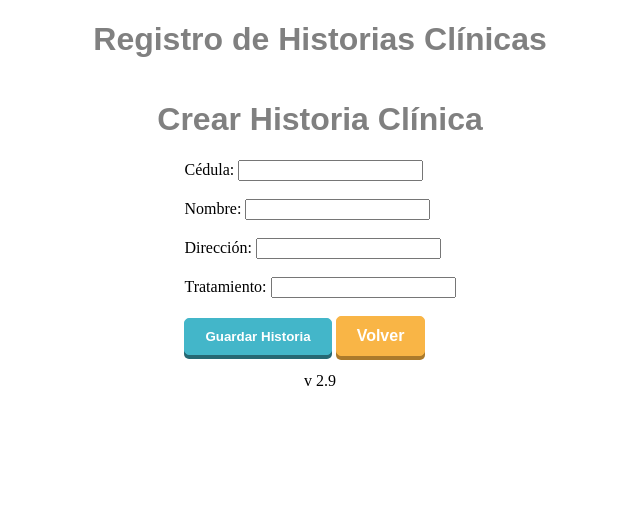
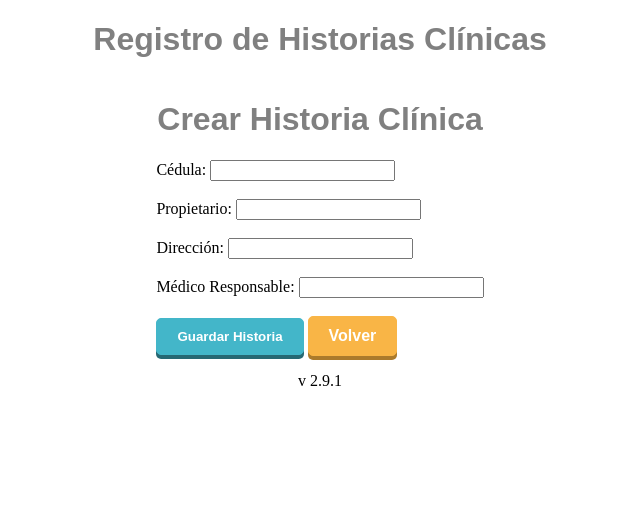
Before and after one commit to andrespallango/Gestor_Veterinaria_HistClinicas, a Flask app: page /nueva_historia in a window 1280 px wide. Shown: the part 304-816 px from the top of the page, without its empty margins (320-960 px from the left). Run offline with Flask 3, Linux system fonts and the light colour scheme.

Commit message:
Versión 2.9.1

```diff
--- a/app.py
+++ b/app.py
@@ -24,21 +24,20 @@ def nueva_historia():
 
     if request.method == 'POST':
         cedula = request.form['cedula']
-        nombre = request.form['nombre']
+        propietario = request.form['propietario']
         direccion = request.form['direccion']
-        tratamiento = request.form['tratamiento']
+        medico_responsable = request.form['medico_responsable']
 
         # Verifica que los campos obligatorios estén llenos
-        if not (cedula and nombre and direccion and tratamiento):
+        if not (cedula and propietario and direccion and medico_responsable):
             error_message = 'Por favor, llena todos los campos obligatorios.'
         else:
             cursor = mysql.get_db().cursor()
-            cursor.execute("INSERT INTO historia (cedula, nombre, direccion, tratamiento) VALUES (%s, %s, %s, %s)",
-                           (cedula, nombre, direccion, tratamiento))
+            cursor.execute("INSERT INTO historia (cedula, propietario, direccion, medico_responsable) VALUES (%s, %s, %s, %s)",
+                           (cedula, propietario, direccion, medico_responsable))
             mysql.get_db().commit()
             cursor.close()
 
-            flash('Historia creada exitosamente', 'success')
             return redirect(url_for('historia_creada'))
 
     return render_template('nueva_historia.html', error_message=error_message)
@@ -98,24 +97,24 @@ def editar_historia(id):
     if request.method == 'POST':
         id = request.form['id']
         cedula = request.form['cedula']
-        nombre = request.form['nombre']
+        propietario = request.form['propietario']
         direccion = request.form['direccion']
-        tratamiento = request.form['tratamiento']
+        medico_responsable = request.form['medico_responsable']
 
         cursor = mysql.get_db().cursor()
-        cursor.execute("UPDATE historia SET nombre = %s, direccion = %s, tratamiento = %s, cedula = %s WHERE id = %s",
-                       (nombre, direccion, tratamiento, cedula, id))
+        cursor.execute("UPDATE historia SET propietario = %s, direccion = %s, medico_responsable = %s, cedula = %s WHERE id = %s",
+                       (propietario, direccion, medico_responsable, cedula, id))
         mysql.get_db().commit()
         cursor.close()
 
-        flash('Los datos de la historia clínica han sido actualizados con éxito', 'success')
+
         return redirect(url_for('historia_actualizada'))
 
     return render_template('editar_historia.html', historia=historia)
 
 
 
-# Nueva ruta para mostrar la página de historia actualizada con éxitozz
+# Nueva ruta para mostrar la página de historia actualizada con éxito
 @app.route('/historia_actualizada')
 def historia_actualizada():
     return render_template('historia_actualizada.html')
--- a/templates/base.html
+++ b/templates/base.html
@@ -16,7 +16,7 @@
     {% block content %}{% endblock %}
     <!-- Pie de página -->
     <footer>
-        <p style="text-align: center;">v 2.9</p>
+        <p style="text-align: center;">v 2.9.1</p>
     </footer>
 </body>
 </html>
--- a/templates/editar_historia.html
+++ b/templates/editar_historia.html
@@ -13,9 +13,9 @@
     <form method="POST">
         <input type="hidden" name="id" value="{{ historia[0] if historia else '' }}">
         Cédula: <input type="text" name="cedula" value="{{ historia[2] if historia else '' }}" class="validate-input" required><br><br>
-        Nombre: <input type="text" name="nombre" value="{{ historia[1] if historia else '' }}" class="validate-input" required><br><br>
+        Propietario: <input type="text" name="propietario" value="{{ historia[1] if historia else '' }}" class="validate-input" required><br><br>
         Dirección: <input type="text" name="direccion" value="{{ historia[3] if historia else '' }}" class="validate-input" required><br><br>
-        Tratamiento: <input type="text" name="tratamiento" value="{{ historia[4] if historia else '' }}" class="validate-input" required><br><br>
+        Médico Responsable: <input type="text" name="medico_responsable" value="{{ historia[4] if historia else '' }}" class="validate-input" required><br><br>
 
         <!-- Botones dentro de un div para alinearlos -->
         <div class="button-container">
--- a/templates/nueva_historia.html
+++ b/templates/nueva_historia.html
@@ -11,9 +11,9 @@
     {% endwith %}
     <form method="POST" action="{{ url_for('nueva_historia') }}">
         Cédula: <input type="text" name="cedula" value="{{ request.form.cedula or '' }}" class="validate-input{{ ' error-field' if error_message }}" required><br><br>
-        Nombre: <input type="text" name="nombre" value="{{ request.form.nombre or '' }}" class="validate-input{{ ' error-field' if error_message }}" required><br><br>
+        Propietario: <input type="text" name="propietario" value="{{ request.form.propietario or '' }}" class="validate-input{{ ' error-field' if error_message }}" required><br><br>
         Dirección: <input type="text" name="direccion" value="{{ request.form.direccion or '' }}" class="validate-input{{ ' error-field' if error_message }}" required><br><br>
-        Tratamiento: <input type="text" name="tratamiento" value="{{ request.form.tratamiento or '' }}" class="validate-input{{ ' error-field' if error_message }}" required>
+        Médico Responsable: <input type="text" name="medico_responsable" value="{{ request.form.medico_responsable or '' }}" class="validate-input{{ ' error-field' if error_message }}" required>
 
         <br><br>
 
```
Also changed, not shown: templates/reporte_completo.html (+11 -5 lines), templates/reporte_historia.html (+9 -6 lines), templates/resultado_busqueda.html (+7 -9 lines).
